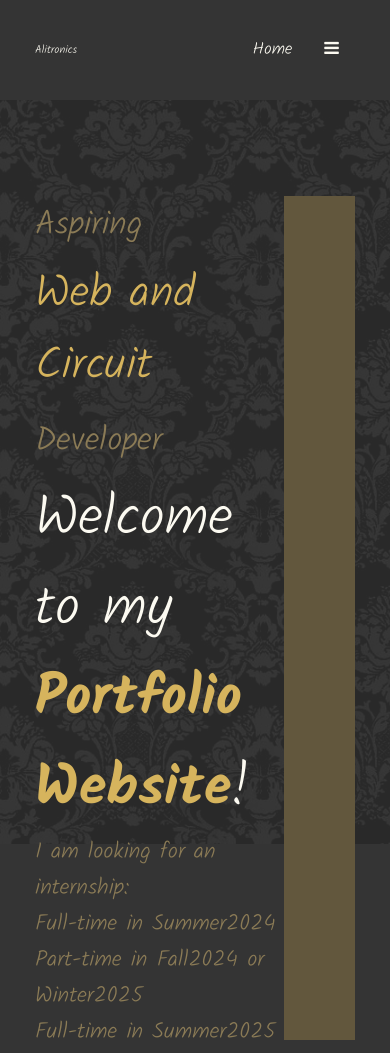
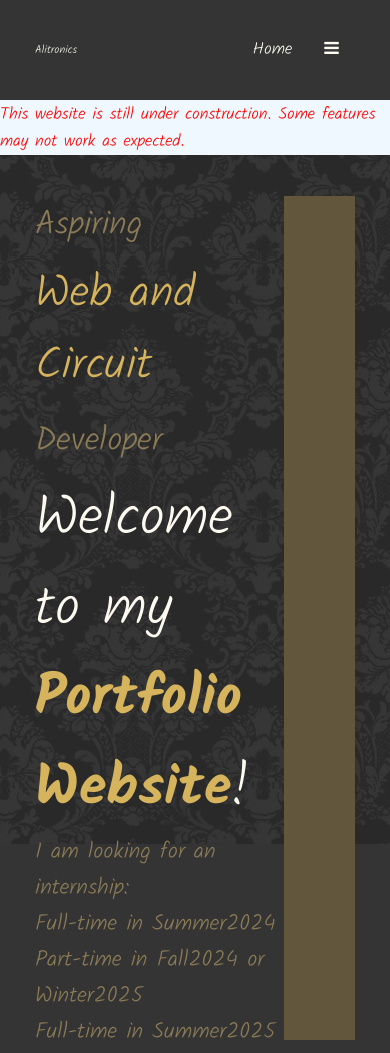
Before and after one commit to Alison0704/portfolio, a plain HTML site: page index.html in a window 390 px wide. Shown: the top 1053 px of the page. Drawn offline with nearby package versions, Linux system fonts and the light colour scheme; some packages are replaced by stand-ins of ours; a script that the page names is missing.

Commit message:
warning not finished website

```diff
--- a/Art/galleryCSS.css
+++ b/Art/galleryCSS.css
@@ -81,10 +81,11 @@ p {
 .buttons-list {
     position: relative;
     display: flex;
+    flex-wrap: wrap;
+    overflow: wrap;
     justify-content: center;
     gap: 50px;
     padding-bottom: 50px;
-    justify-self: center;
 
 }
 
@@ -117,3 +118,14 @@ p {
     grid-auto-flow: dense;
 
 }
+
+@media screen and (max-width: 400px) {
+    p {
+        font-size: 1rem;
+    }
+
+    .grid-wrapper {
+        grid-template-columns: repeat(auto-fit, minmax(200px, 1fr));
+        grid-auto-rows: 300px;
+    }
+}
--- a/index.html
+++ b/index.html
@@ -14,7 +14,11 @@
 <body>
     <div id="background"></div>
     <!-- Header/Navbar section design -->
-    <header class="header">
+    <div class="warning">
+        <p> This website is still under construction. Some features may not work as expected.</p>
+    </div>
+    <header>
+        <div class="header">
             <div id="Logo">Alitronics</div>
             <div class="topnav" id="myTopnav">
                 <a href="#home">Home</a>
@@ -26,6 +30,7 @@
                 <a href="javascript:void(0);" class="icon" onclick="myFunction()">
                     <i class="fa fa-bars"></i>
                 </a>
+            </div>
         </div>
     </header>
 
--- a/style.css
+++ b/style.css
@@ -34,6 +34,15 @@ button {
 html {
     font-size: 70%;
     overflow-x: hidden;
+}
+
+.warning {
+    color: red;
+    font-size: 1.5rem;
+    background-color: aliceblue;
+    padding-top: 12vh;
+    position: fixed;
+    z-index: 10;
 }
 
 body {
```
Also changed, not shown: Art/gallery.html (+2 -3 lines), Art/galleryGame.html (+1 -3 lines). Lines whose indentation alone changed are shown as unchanged.
